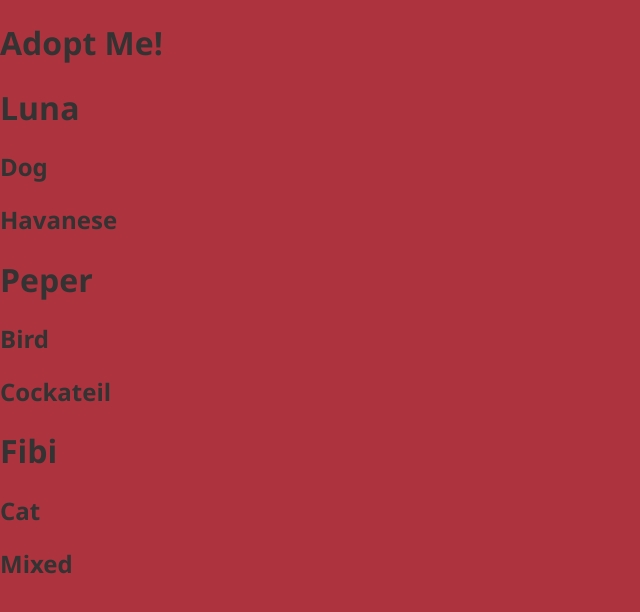
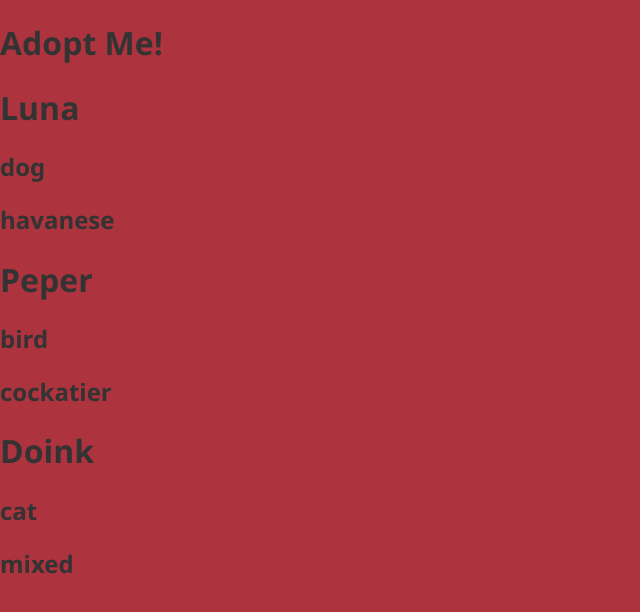
Before and after one commit to iuliancarnaru/FM-react-v4, a React (Vite) app: page / in a window 1280 px wide. Shown: the top 612 px of the page, without its empty margins (0-640 px from the left). Built offline with nearby package versions, Linux system fonts and the light colour scheme.

Commit message:
new eslint settings, new plugins react, a11y, import

```diff
--- a/package.json
+++ b/package.json
@@ -21,9 +21,13 @@
   },
   "homepage": "https://github.com/iuliancarnaru/intro-to-react-v4#readme",
   "devDependencies": {
+    "babel-eslint": "^10.0.1",
     "eslint": "^5.12.1",
     "eslint-config-prettier": "^3.6.0",
+    "eslint-plugin-import": "^2.15.0",
+    "eslint-plugin-jsx-a11y": "^6.1.2",
     "eslint-plugin-prettier": "^3.0.1",
+    "eslint-plugin-react": "^7.12.4",
     "parcel-bundler": "^1.11.0",
     "prettier": "^1.16.0"
   },
--- a/src/App.js
+++ b/src/App.js
@@ -1,13 +1,7 @@
-import React from 'react';
-import { render } from 'react-dom';
+import React from "react";
+import { render } from "react-dom";
 
-const Pet = props => {
-  return React.createElement("div", {}, [
-    React.createElement("h1", {}, props.name),
-    React.createElement("h2", {}, props.animal),
-    React.createElement("h2", {}, props.breed)
-  ]);
-};
+import Pet from "./Pet";
 
 class App extends React.Component {
   handleTitleClick() {
@@ -15,34 +9,15 @@ class App extends React.Component {
   }
 
   render() {
-    return React.createElement("div", {}, [
-      React.createElement(
-        "h1",
-        {
-          onClick: this.handleTitleClick
-        },
-        "Adopt Me!"
-      ),
-      React.createElement(Pet, {
-        name: "Luna",
-        animal: "Dog",
-        breed: "Havanese"
-      }),
-      React.createElement(Pet, {
-        name: "Peper",
-        animal: "Bird",
-        breed: "Cockateil"
-      }),
-      React.createElement(Pet, {
-        name: "Fibi",
-        animal: "Cat",
-        breed: "Mixed"
-      })
-    ]);
+    return (
+      <div>
+        <h1>Adopt Me!</h1>
+        <Pet name="Luna" animal="dog" breed="havanese" />
+        <Pet name="Peper" animal="bird" breed="cockatier" />
+        <Pet name="Doink" animal="cat" breed="mixed" />
+      </div>
+    );
   }
 }
 
-render(
-  React.createElement(App, {}, null),
-  document.getElementById("root")
-);
+render(<App />, document.getElementById("root"));
--- /dev/null
+++ b/src/Pet.js
@@ -0,0 +1,13 @@
+import React from "react";
+
+const Pet = props => {
+  return (
+    <div>
+      <h1>{props.name}</h1>
+      <h2>{props.animal}</h2>
+      <h2>{props.breed}</h2>
+    </div>
+  );
+};
+
+export default Pet;
```
Also changed, not shown: .eslintrc.json, 4 other files (tests, documents, lock files or other folders).
